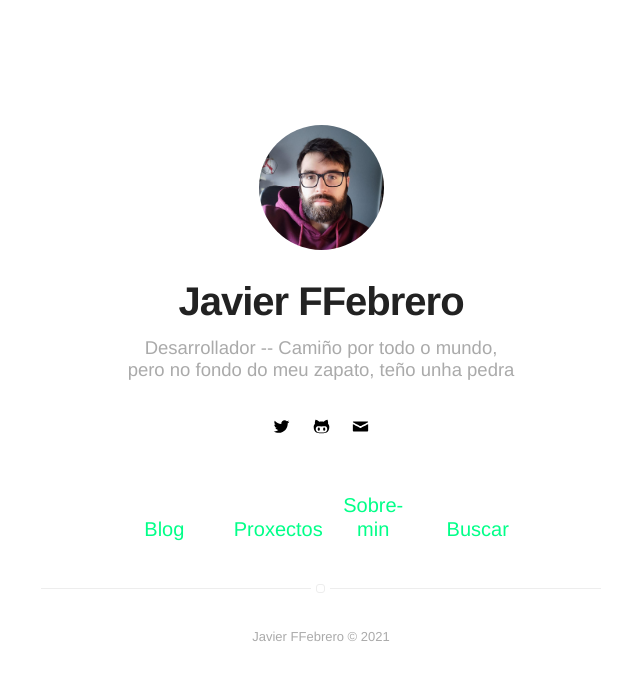
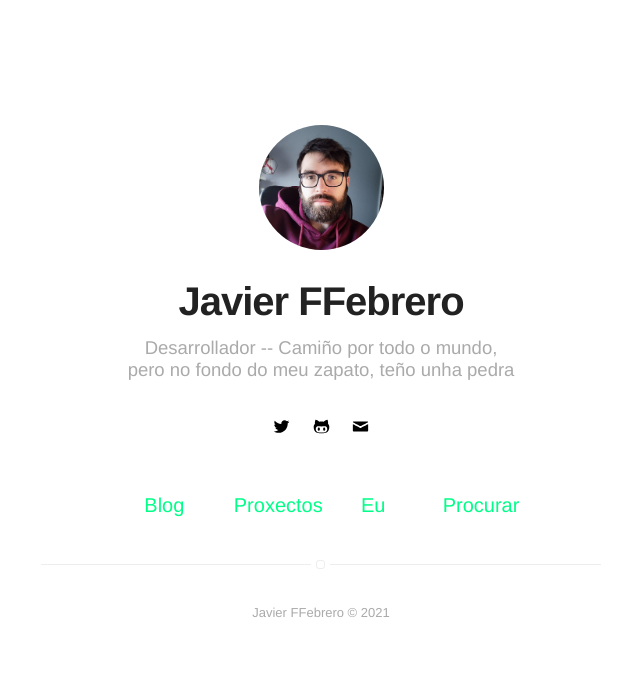
Before and after one commit to fdezfebrero/febrero.github.io, a Jekyll site: the page built from index.html, in a window 1280 px wide. Shown: the top 680 px of the page, without its empty margins (319-959 px from the left). Built offline with Jekyll 4.4.1, drawn with Linux system fonts in a browser that asks for light colours.

Commit message:
Cambiamos nombre de Nav

```diff
--- a/_includes/nav.html
+++ b/_includes/nav.html
@@ -25,14 +25,14 @@
         {% if site.about == true %}
             {% if page.title != "About" %}
                 <li class="item">
-                    <a class="link" href="{{ site.url }}/about">Sobre-min</a>
+                    <a class="link" href="{{ site.url }}/about">Eu</a>
                 </li>
             {% endif %}
         {% endif %}
 
         {% if site.resume == true %}
             <li class="item">
-                <a class="link" href="{% if site.resume-external %}{{ site.resume-url }}{% else %}{{ site.url }}/{{ site.resume-url }}{% endif %}">Buscar</a>
+                <a class="link" href="{% if site.resume-external %}{{ site.resume-url }}{% else %}{{ site.url }}/{{ site.resume-url }}{% endif %}">Procurar</a>
             </li>
         {% endif %}
     </ul>
```
